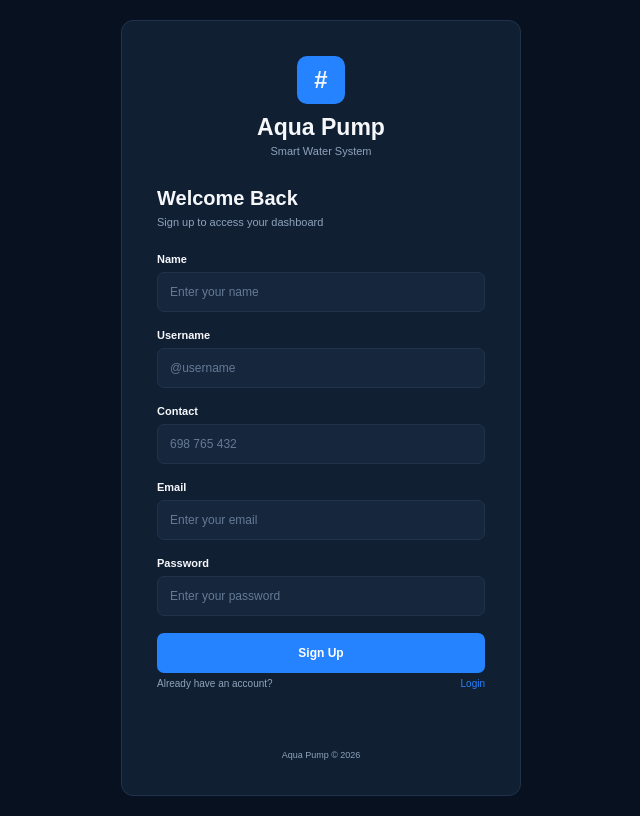
After one commit to Leim-User/aqua-pump-sen, a PHP site: page /register.html in a window 1280 px wide. The commit adds this page. Shown: the whole page, without its empty margins (319-959 px from the left). Run offline with PHP 8.4, Linux system fonts and the light colour scheme.

Commit message:
Revert "Apply backend Authentication"

```diff
--- a/frontend/css/style.css
+++ b/frontend/css/style.css
@@ -24,7 +24,7 @@
 }
 
 body {
-    font-family: arial;
+    font-family: Arial, Helvetica, sans-serif;
     background: var(--background);
     color: var(--text);
     min-height: 100vh;
@@ -1061,8 +1061,22 @@ td {
     padding: 35px;
 }
 
-.signup-heading h1 {
+.logo {
     text-align: center;
+    margin-bottom: 30px;
+}
+
+.logo-icon {
+    width: 48px;
+    height: 48px;
+    margin: 0 auto 10px;
+    display: flex;
+    justify-content: center;
+    align-items: center;
+    border-radius: 10px;
+    background: var(--blue);
+    font-size: 24px;
+    font-weight: bold;
 }
 
 .logo h1 {
--- /dev/null
+++ b/frontend/js/login.js
@@ -0,0 +1,32 @@
+// Temporary frontend login.
+// Real authentication will be handled by PHP + MySQL.
+
+const loginForm = document.getElementById("loginForm");
+const signUpForm = document.getElementById("signUpForm");
+const loginMessage = document.getElementById("loginMessage");
+const forgotPassword = document.getElementById("register");
+
+loginForm.addEventListener("submit", function (event) {
+    event.preventDefault();
+
+    const email = document.getElementById("email").value.trim();
+    const password = document.getElementById("password").value.trim();
+
+    if (!email || !password) {
+        loginMessage.textContent = "Please enter your email and password.";
+        loginMessage.style.color = "#ef4444";
+        return;
+    }
+
+    loginMessage.textContent =
+        "Demo login successful. PHP authentication is not connected yet.";
+    loginMessage.style.color = "#18c889";
+});
+
+forgotPassword.addEventListener("click", function (event) {
+    event.preventDefault();
+
+    loginMessage.textContent =
+        "Password recovery will be connected to the PHP backend.";
+    loginMessage.style.color = "#8fa3ba";
+});
--- /dev/null
+++ b/frontend/register.html
@@ -0,0 +1,78 @@
+
+<!DOCTYPE html>
+<html lang="en">
+<head>
+    <meta charset="UTF-8">
+    <meta name="viewport" content="width=device-width, initial-scale=1.0">
+    <title>Sign Up | Aqua Pump</title>
+    <link rel="stylesheet" href="css/style.css">
+    <link rel="icon" href="assets/aq.png">
+</head>
+<body>
+    <main class="signup-container">
+        <section class="signup-card">
+
+            <div class="logo">
+                <div class="logo-icon">#</div>
+                <h1>Aqua Pump</h1>
+                <p>Smart Water System</p>
+            </div>
+
+            <div class="signup-heading">
+                <h2>Welcome Back</h2>
+                <p>Sign up to access your dashboard</p>
+            </div>
+
+            <form id="signUpForm">
+                <div class="form-group">
+                    <label for="name">Name</label>
+                    <input type="text" id="name"
+                           placeholder="Enter your name" required>
+                </div>
+
+                <div class="form-group">
+                    <label for="username">Username</label>
+                    <input type="text" id="name"
+                           placeholder="@username" required>
+                </div>
+
+                <div class="form-group">
+                    <label for="tel">Contact</label>
+                    <input type="tel" id="name"
+                           placeholder="698 765 432" required>
+                </div>
+
+                <div class="form-group">
+                    <label for="email">Email</label>
+                    <input type="email" id="email"
+                           placeholder="Enter your email" required>
+                </div>
+
+                <div class="form-group">
+                    <label for="password">Password</label>
+                    <input type="password" id="password"
+                           placeholder="Enter your password" required>
+                </div>
+
+                <button type="submit" class="signup-button">
+                    Sign Up
+                </button>
+
+                <div class="form-options">
+                    <label class="accountStatus">
+                        <span>Already have an account?</span>
+                    </label>
+                    <a href="login.html" id="register">Login</a>
+                </div>
+
+
+                <p id="loginMessage" class="login-message"></p>
+            </form>
+
+            <p class="footer-text">Aqua Pump &copy; 2026</p>
+        </section>
+    </main>
+
+    <script src="js/login.js"></script>
+</body>
+</html>
```
Also changed, not shown: backend/config/config.php (deleted, +0 -14 lines), frontend/alerts.html (renamed from frontend/alerts.php, +7 -14 lines), frontend/control.html (renamed from frontend/control.php, +7 -14 lines), frontend/history.html (renamed from frontend/history.php, +7 -16 lines), frontend/index.html (renamed from frontend/index.php, +6 -13 lines), frontend/login.html (added, +60 -0 lines), frontend/login.php (deleted, +0 -87 lines), frontend/logout.php (deleted, +0 -7 lines), frontend/register.php (deleted, +0 -133 lines).
